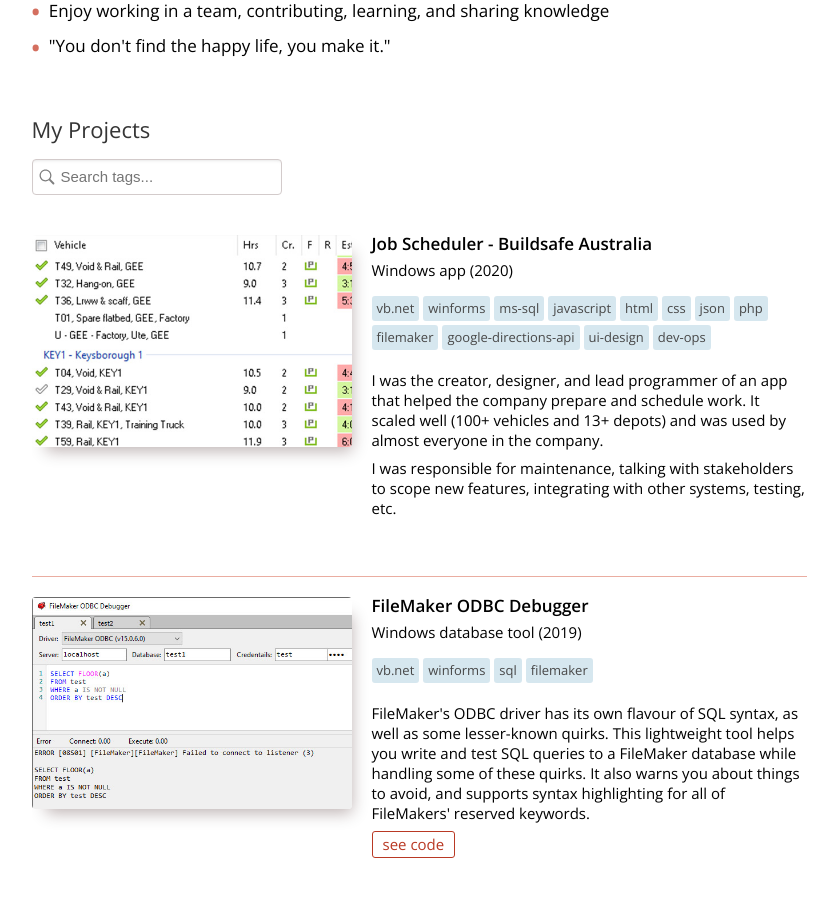
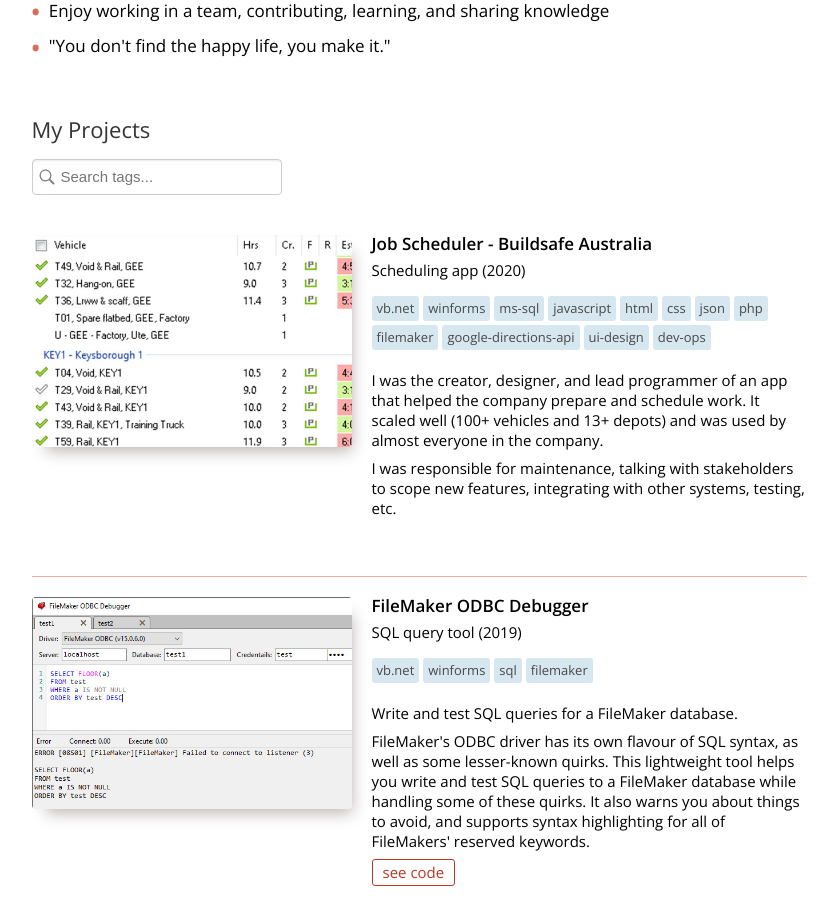
Before and after one commit to CrazyTim/crazytim-portfolio, a Jekyll site: the page built from index.html, in a window 1280 px wide and 900 px high, scrolled down 489 px. Shown: the whole window, without its empty margins (221-1059 px from the left). Built offline with Jekyll 4.4.1, drawn with Linux system fonts in a browser that asks for light colours; some of the changed text lies outside the part shown.

Commit message:
Add more tags

```diff
--- a/index.html
+++ b/index.html
@@ -91,7 +91,7 @@ layout: null
         </div>
         <div>
           <div class="title">Job Scheduler - Buildsafe Australia</div>
-          <div class="description">Windows app (2020)</div>
+          <div class="description">Scheduling app (2020)</div>
           <div class="tags">vb.net,winforms,ms-sql,javascript,html,css,json,php,filemaker,google-directions-api,ui-design,dev-ops</div>
           <div class="content">
             <p>I was the creator, designer, and lead programmer of an app that helped the company prepare and schedule work. It scaled well (100+ vehicles and 13+ depots) and was used by almost everyone in the company.</p>
@@ -106,9 +106,10 @@ layout: null
         </div>
         <div>
           <div class="title">FileMaker ODBC Debugger</div>
-          <div class="description">Windows database tool (2019)</div>
+          <div class="description">SQL query tool (2019)</div>
           <div class="tags">vb.net,winforms,sql,filemaker</div>
           <div class="content">
+            <p>Write and test SQL queries for a FileMaker database.</p>
             <p>FileMaker's ODBC driver has its own flavour of SQL syntax, as well as some lesser-known quirks. This lightweight tool helps you write and test SQL queries to a FileMaker database while handling some of these quirks. It also warns you about things to avoid, and supports syntax highlighting for all of FileMakers' reserved keywords.</p>
             <a class="demo" href="https://github.com/CrazyTim/fm-odbc-debugger">see code</a>
           </div>
@@ -186,7 +187,7 @@ layout: null
         <div>
           <div class="title">Soft Toy Storage</div>
           <div class="description">Website & branding (2015)</div>
-          <div class="tags">paypal,google-analytics</div>
+          <div class="tags">javascript,html,css,paypal,google-analytics</div>
           <div class="content">
             <p>I did just about everything on this low-budget project: website design, logo design, icons and graphics, copywriting, image gallery, and assembly instructions.</p>
             <p>Also included was a sales heat map, and an automated Paypal payment plan.</p>
@@ -203,6 +204,7 @@ layout: null
         <div>
           <div class="title">Alternate Dwellings</div>
           <div class="description">Website (2014)</div>
+          <div class="tags">javascript,html,css,illustrator,photoshop</div>
           <div class="content">
             <p>Work included website design, logo redesign, ad design, copywriting, photo editing, converting builder's plans into graphics, and keeping photos and pricing up-to-date. </p>
           </div>
@@ -261,7 +263,7 @@ layout: null
         <div>
           <div class="title">Voyager Episode Archive</div>
           <div class="description">Prototype Flash app (2003)</div>
-          <div class="tags">actionscript,animation,data-collection,data-entry,research,interface-design</div>
+          <div class="tags">actionscript,animation,data-collection,data-entry,research,interface-design,audio</div>
           <div class="content">
             <p>A functional Start Trek <a href="https://en.wikipedia.org/wiki/LCARS">LCARS</a> touch interface with sounds.</p>
             <p>I examined many examples from the show to learn the design language. I wanted interactions to be functional while at the same time fluid and fun to interact with.</p>
```
